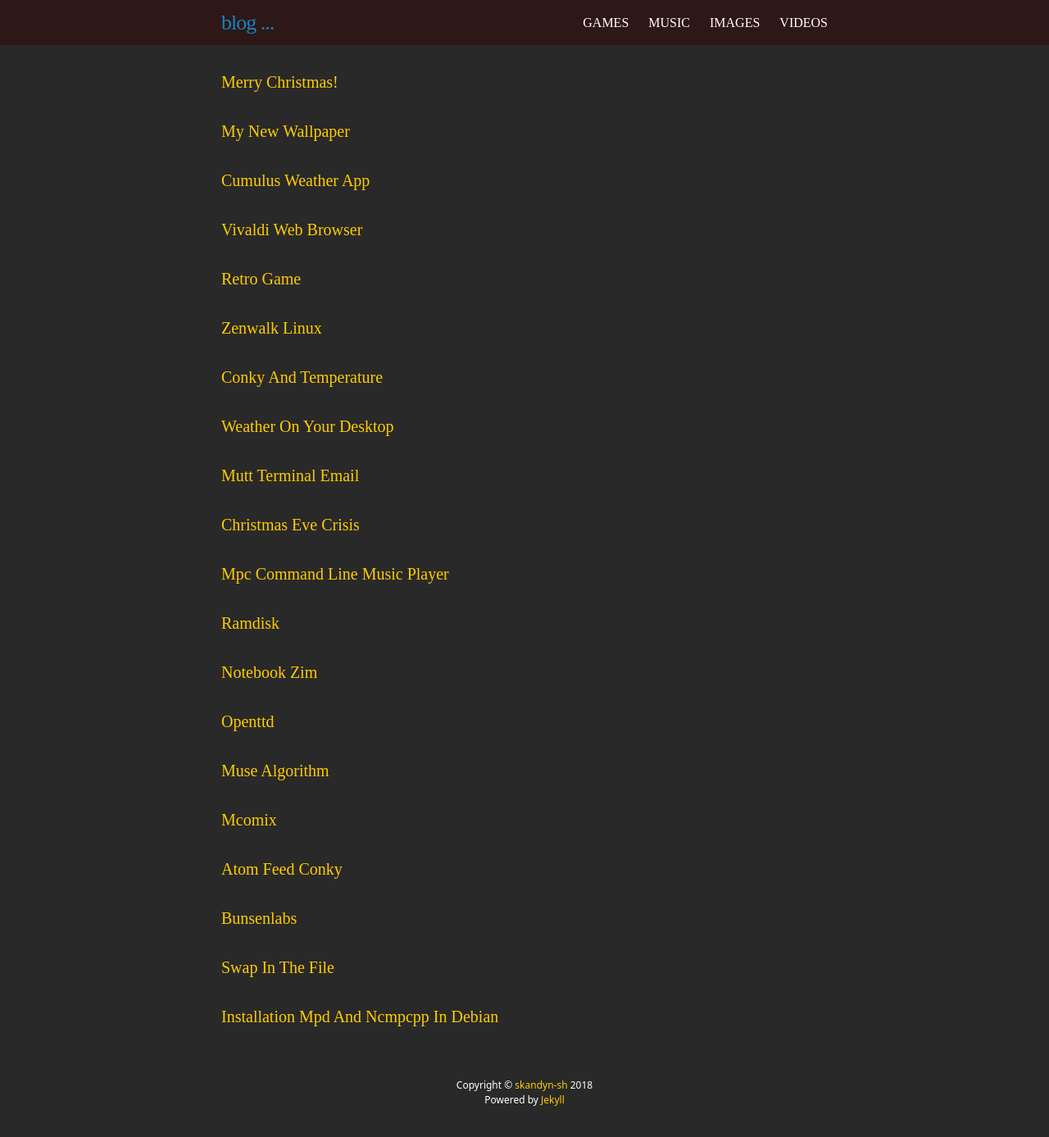
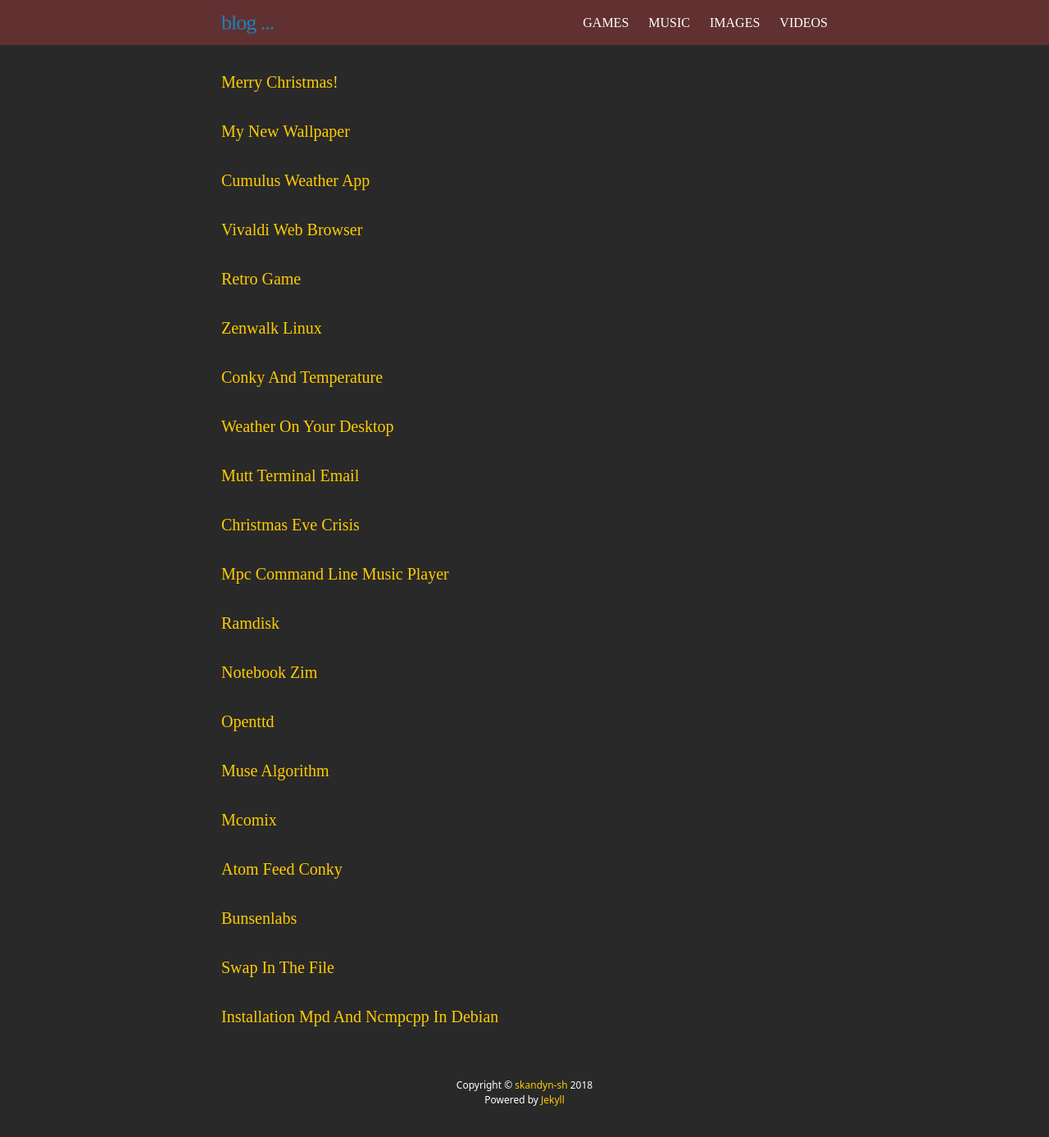
Before and after one commit to skandyn-sh/skandyn-sh.github.io, a Jekyll site: the page built from index.html, in a window 1280 px wide. Shown: the whole page at 82% size. Built offline with Jekyll 4.4.1, drawn with Linux system fonts in a browser that asks for light colours; nearby versions of some CDN libraries; library files that are not in the unit come from our copies; comment, search, counter and statistics services are not loaded.

Commit message:
Update _layout.scss

```diff
--- a/_sass/_layout.scss
+++ b/_sass/_layout.scss
@@ -3,7 +3,7 @@
  */
 .site-header {
     height: 55px;
-    background-color: #2e1717;
+    background-color: #613131;
     position: relative;
     width: 100%;
  }
```
